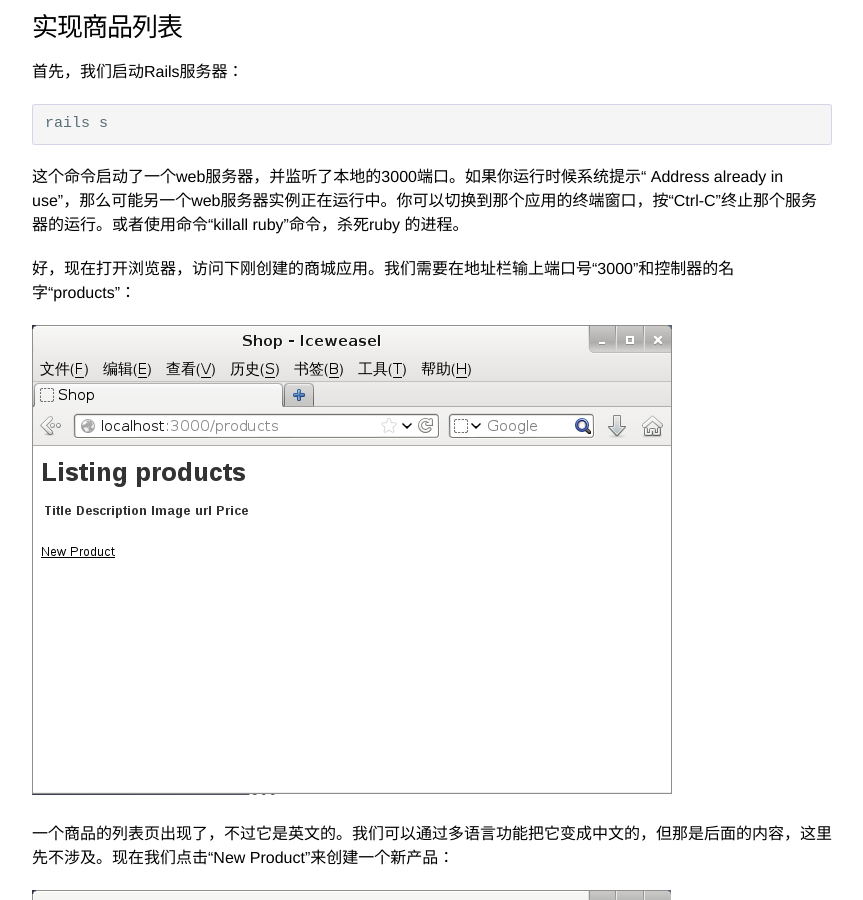
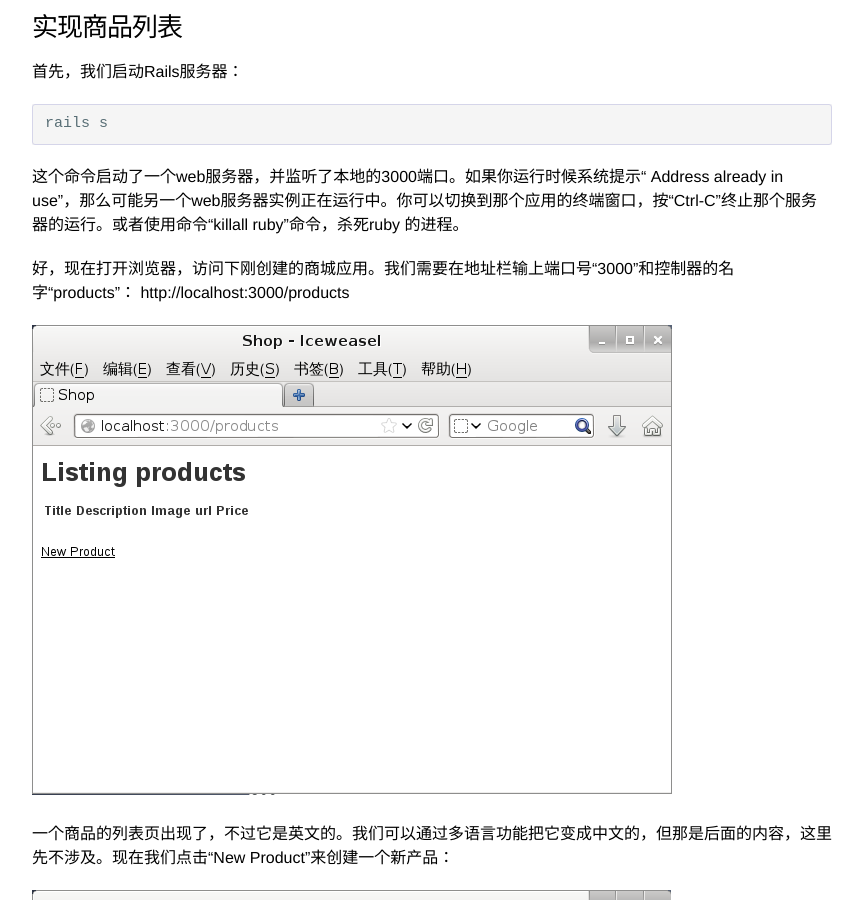
Before and after one commit to eylu/eylu.github.io, a Jekyll site: the page built from _posts/2014-07-15-the-beginning-1-day.markdown, in a window 1280 px wide and 900 px high, scrolled down 6235 px. Shown: the whole window, without its empty margins (208-1071 px from the left). Built offline with Jekyll 4.4.1, drawn with Linux system fonts in a browser that asks for light colours; Markdown is read by kramdown in place of the engine named in the settings; some of the changed lines change nothing that is shown.

Commit message:
fix : 跳过bundle

````diff
--- a/_posts/2014-07-15-the-beginning-1-day.markdown
+++ b/_posts/2014-07-15-the-beginning-1-day.markdown
@@ -67,7 +67,7 @@
 
 ``` bash
 rvm use 2.1@rails4
-rails new shop -d=mysql
+rails new shop -d=mysql --skip-bundle
 ```
 在新建项目时候使用`-d`参数，告诉Rails我们使用何种数据库。这里我们使用`mysql`作为应用的数据库。
 项目创建完成后，我们需要编辑`config/database.yml`，修改里面的配置参数，以便连接到数据库。
@@ -162,6 +162,7 @@
 这个命令启动了一个web服务器，并监听了本地的3000端口。如果你运行时候系统提示“ Address already in use”，那么可能另一个web服务器实例正在运行中。你可以切换到那个应用的终端窗口，按“Ctrl-C”终止那个服务器的运行。或者使用命令“killall ruby”命令，杀死ruby 的进程。
 
 好，现在打开浏览器，访问下刚创建的商城应用。我们需要在地址栏输上端口号“3000”和控制器的名字“products”：
+http://localhost:3000/products
 
 ![s_32_8](/images/s_32_8.png)
 
````
